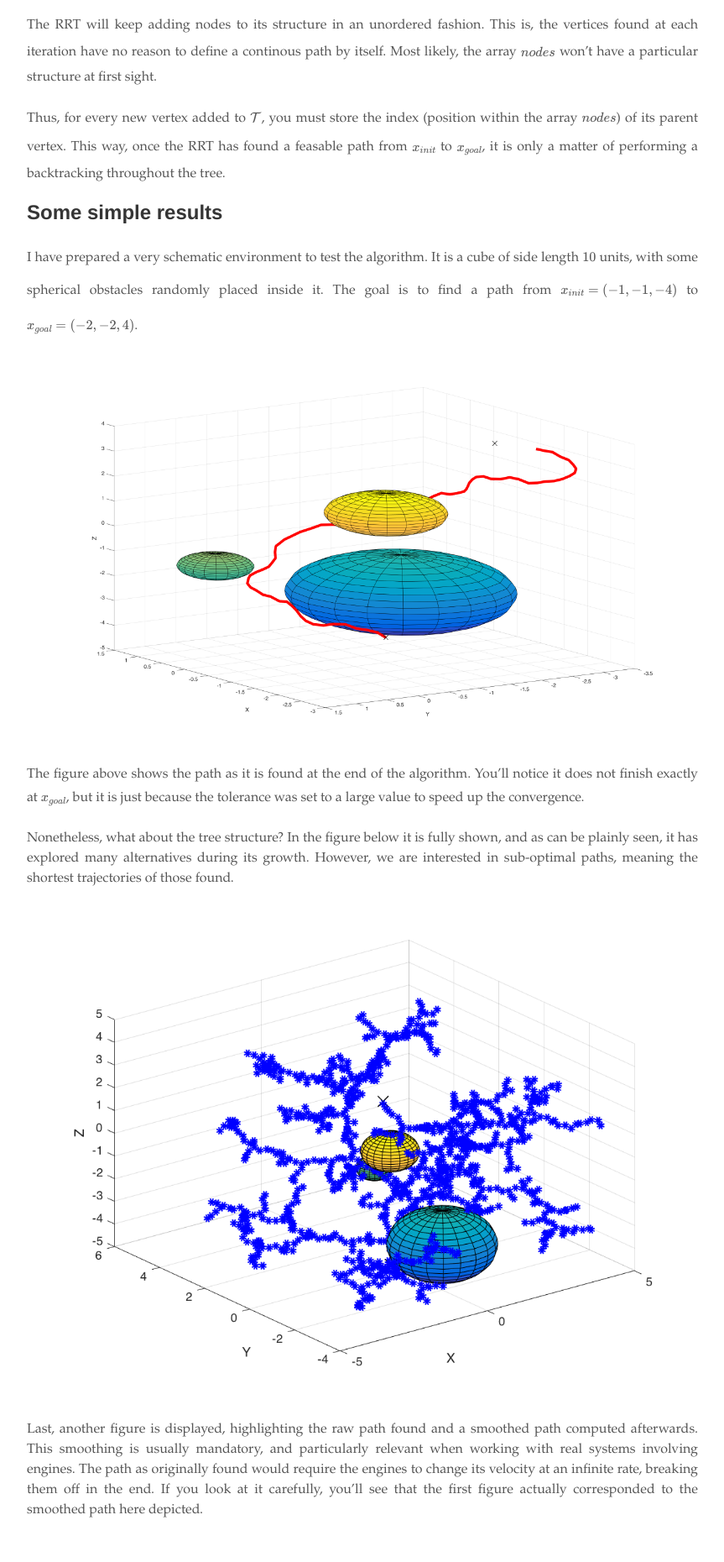
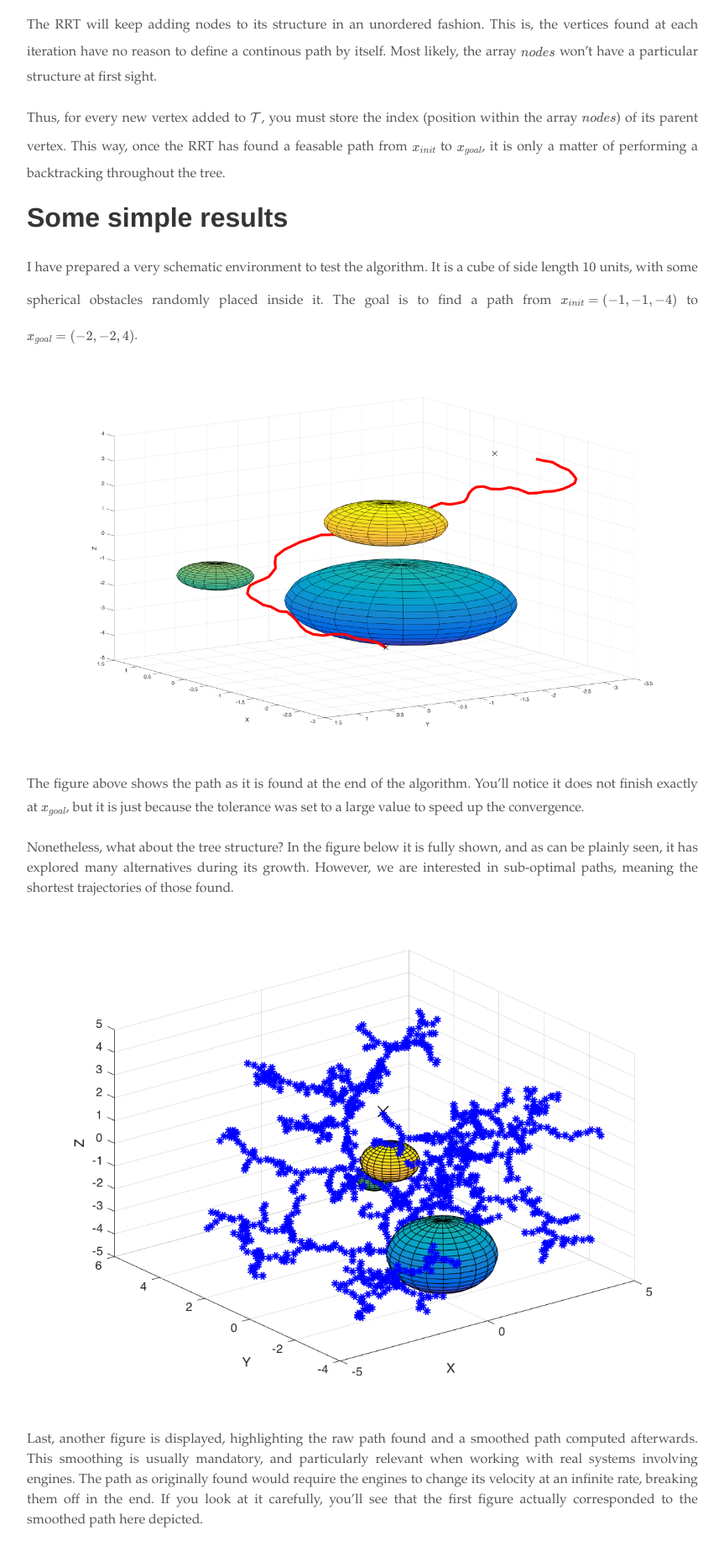
Before and after one commit to ricardokleinklein/ricardokleinklein.github.io, a Jekyll site: the page built from _posts/2017-08-25-rrt-basic.md, in a window 1280 px wide. Shown: the part 3098-4958 px from the top of the page at 84% size, without its empty margins (208-1071 px from the left). Built offline with Jekyll 4.4.1, drawn with Linux system fonts in a browser that asks for light colours; nearby versions of some CDN libraries; formulas are drawn with MathJax 3; comment, search, counter and statistics services are not loaded.

Commit message:
change some headers

```diff
--- a/_posts/2017-08-25-rrt-basic.md
+++ b/_posts/2017-08-25-rrt-basic.md
@@ -65,7 +65,7 @@
 
 Thus, for every new vertex added to $$\mathcal{T}$$, you must store the index (position within the array $$nodes$$) of its parent vertex. This way, once the RRT has found a feasable path from $$x_{init}$$ to $$x_{goal}$$, it is only a matter of performing a backtracking throughout the tree.
 
-## Some simple results
+# Some simple results
 
 I have prepared a very schematic environment to test the algorithm. It is a cube of side length $$10$$ units, with some spherical obstacles randomly placed inside it. The goal is to find a path from $$x_{init} = (-1,-1,-4)$$ to $$x_{goal} = (-2,-2,4)$$.
 
@@ -88,7 +88,7 @@
 * [Rapidly-exploring Random Graph](https://arxiv.org/pdf/1005.0416.pdf) -- A variant of RRT which converges towards an optimal solution.
 * [RRT-Connect](http://ieeexplore.ieee.org/document/844730/?reload=true) -- The idea is to build simultaneously two RRTs that eventually get connected to become a larger tree and provide a robust solution faster than RRT.
 
-## Remarkable properties of RRT
+# Remarkable properties of RRT
 
 It cannot finish a proper post about RRTs without listing some of the properties that make them so appliable to so many different problems.
 
```
